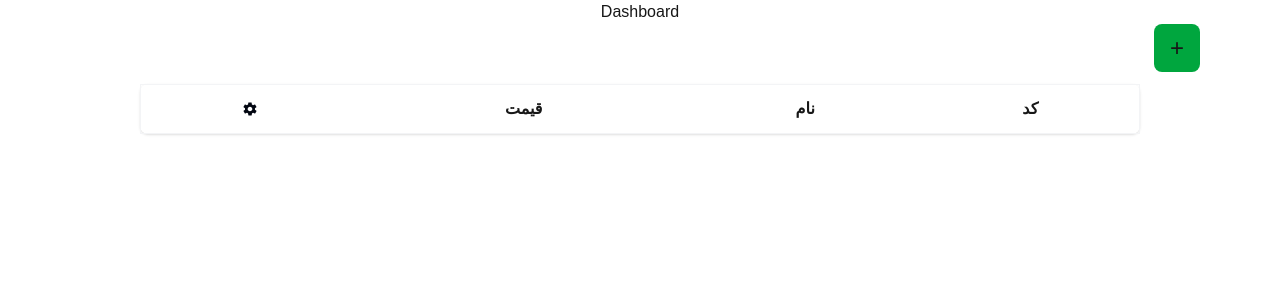
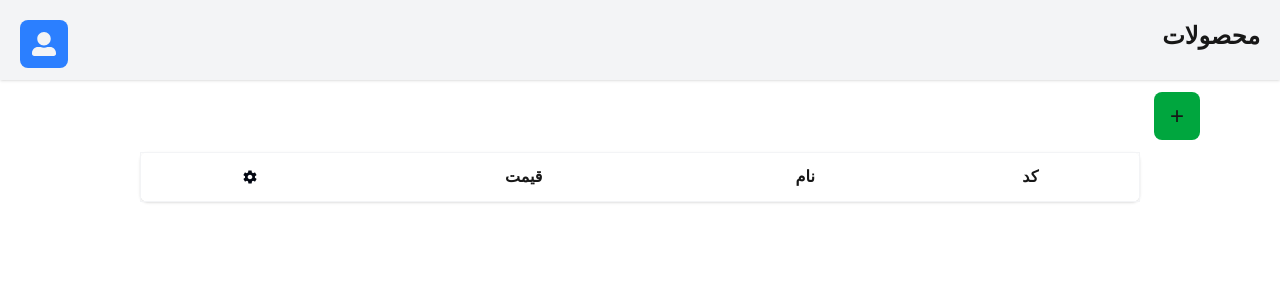
Before and after one commit to elyaallahyari/shop-page, a Next.js app: page /dashboard in a window 1280 px wide. Shown: the top 300 px of the page. Built offline with nearby package versions, Linux system fonts and the light colour scheme.

Commit message:
Add header component

```diff
--- /dev/null
+++ b/components/main-header.js
@@ -0,0 +1,13 @@
+import Link from 'next/link'
+import { FaUserAlt } from 'react-icons/fa'
+
+export default function MainHeader() {
+  return (
+    <header className="w-screen h-20 shadow flex flex-row justify-between items-centers text-2xl p-5 font-bold bg-gray-100">
+      <Link href={'/'}>محصولات</Link>
+      <Link href={'/dashboard'}>
+        <FaUserAlt className="p-3 rounded-lg bg-blue-500 fill-gray-100 text-5xl" />
+      </Link>
+    </header>
+  )
+}
--- a/pages/_app.js
+++ b/pages/_app.js
@@ -1,5 +1,10 @@
-import "@/styles/globals.css";
+import '@/styles/globals.css'
+import Layout from '@/pages/layout'
 
 export default function App({ Component, pageProps }) {
-  return <Component {...pageProps} />;
+  return (
+    <Layout>
+      <Component {...pageProps} />
+    </Layout>
+  )
 }
--- a/pages/dashboard/index.js
+++ b/pages/dashboard/index.js
@@ -2,8 +2,7 @@ import ProductList from '@/components/product-list'
 
 export default function Dashboard() {
   return (
-    <div className="flex flex-col justify-center items-center w-screen h-screen">
-      <h1>Dashboard</h1>
+    <div className="flex flex-col justify-center items-center w-screen h-screen p-3">
       <ProductList />
     </div>
   )
--- /dev/null
+++ b/pages/layout.js
@@ -0,0 +1,10 @@
+import MainHeader from '@/components/main-header'
+
+export default function Layout({ children }) {
+  return (
+    <>
+      <MainHeader />
+      {children}
+    </>
+  )
+}
```
